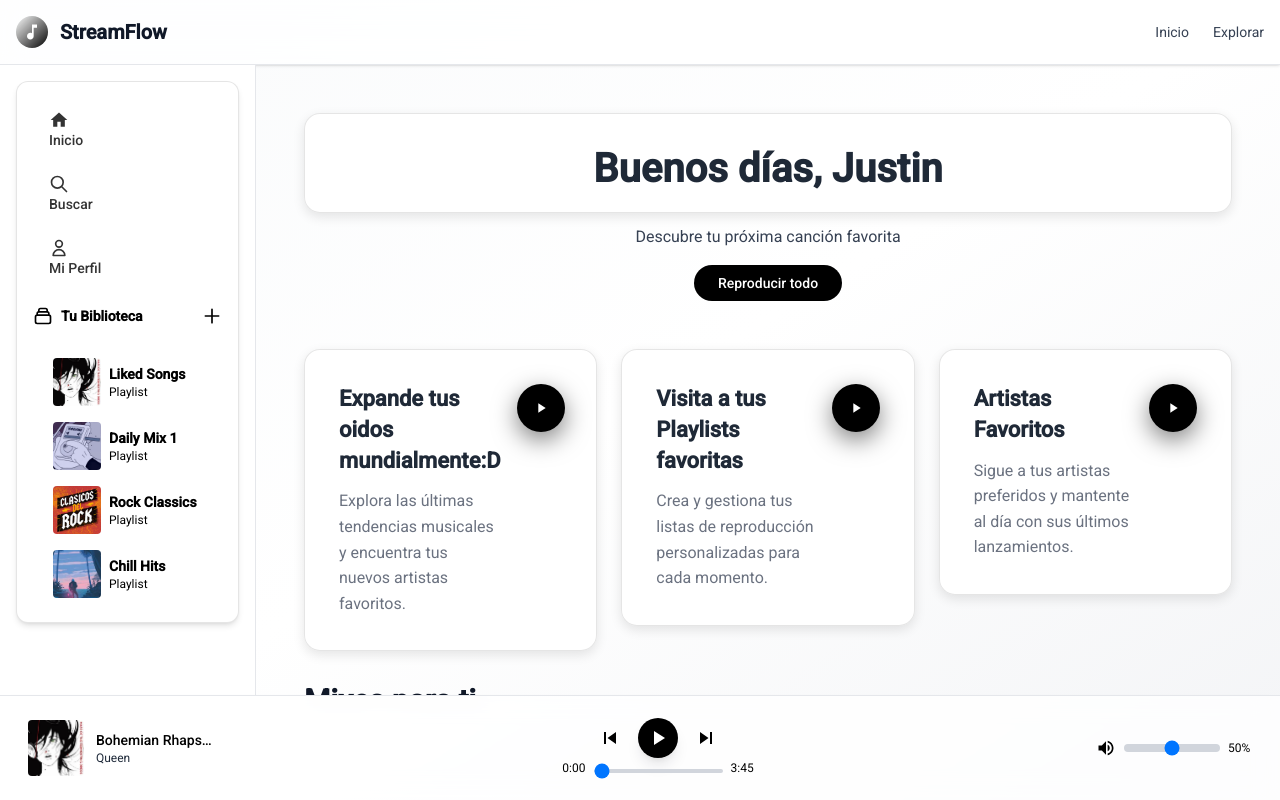
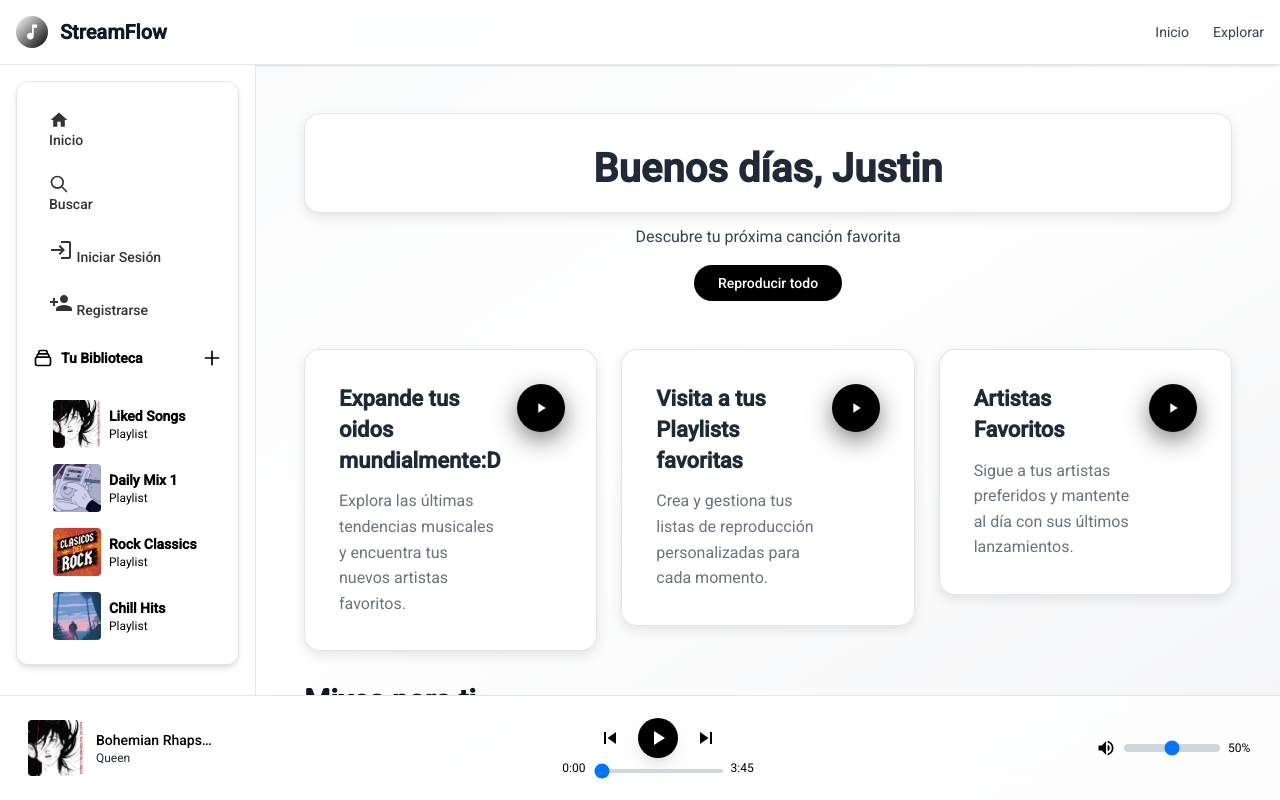
Before and after one commit to SteveSant26/streamflow_music_frontend, an Angular app: page /home in a window 1280 px wide. Built offline with nearby package versions, Linux system fonts and the light colour scheme; no server answers.

Commit message:
feat: Refactor aside menu component for improved user authentication handling and UI consistency

```diff
--- a/src/app/components/aside-menu/aside-menu.html
+++ b/src/app/components/aside-menu/aside-menu.html
@@ -1,7 +1,5 @@
 <nav class="flex flex-col flex-1 gap-4 p-4">
-  <div
-    class="bg-white backdrop-blur-sm rounded-xl p-4 border border-black/10 shadow-md"
-  >
+  <div class="bg-white backdrop-blur-sm rounded-xl p-4 border border-black/10 shadow-md">
     <ul class="space-y-2">
       <app-side-menu-item href="/home">
         <!-- Home Icon -->
@@ -13,77 +11,46 @@
 
       <app-side-menu-item href="/search">
         <!-- Search Icon -->
-        <svg
-          class="w-5 h-5"
-          fill="none"
-          stroke="currentColor"
-          viewBox="0 0 24 24"
-        >
-          <path
-            stroke-linecap="round"
-            stroke-linejoin="round"
-            stroke-width="2"
-            d="m21 21-6-6m2-5a7 7 0 11-14 0 7 7 0 0114 0z"
-          />
+        <svg class="w-5 h-5" fill="none" stroke="currentColor" viewBox="0 0 24 24">
+          <path stroke-linecap="round" stroke-linejoin="round" stroke-width="2"
+            d="m21 21-6-6m2-5a7 7 0 11-14 0 7 7 0 0114 0z" />
         </svg>
         Buscar
       </app-side-menu-item>
 
+      @if (user()) {
       <app-side-menu-item href="/profile">
         <!-- Profile Icon -->
-        <svg
-          class="w-5 h-5"
-          fill="none"
-          stroke="currentColor"
-          viewBox="0 0 24 24"
-        >
-          <path
-            stroke-linecap="round"
-            stroke-linejoin="round"
-            stroke-width="2"
-            d="M16 7a4 4 0 11-8 0 4 4 0 018 0zM12 14a7 7 0 00-7 7h14a7 7 0 00-7-7z"
-          />
-        </svg>
+        <mat-icon>person</mat-icon>
         Mi Perfil
       </app-side-menu-item>
+      } @else {
+      <app-side-menu-item href="/login">
+        <!-- Login Icon -->
+        <mat-icon>login</mat-icon>
+        Iniciar Sesión
+      </app-side-menu-item>
+      <app-side-menu-item href="/register">
+        <!-- Register Icon -->
+        <mat-icon>person_add</mat-icon>
+        Registrarse
+      </app-side-menu-item>
+      }
     </ul>
 
-    <div
-      class="flex items-center justify-between mb-4 hover:bg-black/5 transition-colors duration-300"
-    >
-      <a
-        routerLink="/library"
-        class="text-black font-semibold flex items-center gap-2 mt-4 mb-2 hover:bg-black/5 transition-colors duration-300 cursor-pointer"
-      >
+    <div class="flex items-center justify-between mb-4 hover:bg-black/5 transition-colors duration-300">
+      <a routerLink="/library"
+        class="text-black font-semibold flex items-center gap-2 mt-4 mb-2 hover:bg-black/5 transition-colors duration-300 cursor-pointer">
         <!-- Library Icon -->
-        <svg
-          class="w-5 h-5"
-          fill="none"
-          stroke="currentColor"
-          viewBox="0 0 24 24"
-        >
-          <path
-            stroke-linecap="round"
-            stroke-linejoin="round"
-            stroke-width="2"
-            d="M19 11H5m14 0a2 2 0 012 2v6a2 2 0 01-2 2H5a2 2 0 01-2-2v-6a2 2 0 012-2m14 0V9a2 2 0 00-2-2M5 11V9a2 2 0 012-2m0 0V5a2 2 0 012-2h6a2 2 0 012 2v2M7 7h10"
-          />
+        <svg class="w-5 h-5" fill="none" stroke="currentColor" viewBox="0 0 24 24">
+          <path stroke-linecap="round" stroke-linejoin="round" stroke-width="2"
+            d="M19 11H5m14 0a2 2 0 012 2v6a2 2 0 01-2 2H5a2 2 0 01-2-2v-6a2 2 0 012-2m14 0V9a2 2 0 00-2-2M5 11V9a2 2 0 012-2m0 0V5a2 2 0 012-2h6a2 2 0 012 2v2M7 7h10" />
         </svg>
         Tu Biblioteca
       </a>
       <button class="text-black hover:text-black transition-colors mt-4 mb-2">
-        <svg
-          class="w-5 h-5"
-          fill="none"
-          stroke="currentColor"
-          viewBox="0 0 24 24"
-        >
-          <path
-            stroke-linecap="round"
-            stroke-linejoin="round"
-            stroke-width="2"
-            d="M12 4v16m8-8H4"
-          />
+        <svg class="w-5 h-5" fill="none" stroke="currentColor" viewBox="0 0 24 24">
+          <path stroke-linecap="round" stroke-linejoin="round" stroke-width="2" d="M12 4v16m8-8H4" />
         </svg>
       </button>
     </div>
--- a/src/app/components/aside-menu/aside-menu.ts
+++ b/src/app/components/aside-menu/aside-menu.ts
@@ -1,20 +1,24 @@
-import { ChangeDetectionStrategy, Component } from "@angular/core";
-import { RouterLink } from "@angular/router";
-import { SideMenuItem } from "../side-menu-item/side-menu-item";
-import { SideMenuCard } from "../side-menu-card/side-menu-card";
-
+import { ChangeDetectionStrategy, Component, inject } from '@angular/core';
+import { RouterLink } from '@angular/router';
+import { SideMenuItem } from '../side-menu-item/side-menu-item';
+import { SideMenuCard } from '../side-menu-card/side-menu-card';
+import { AuthService } from '@shared/services/auth.service';
+import { MatIconModule } from '@angular/material/icon';
 @Component({
-  selector: "app-aside-menu",
-  imports: [RouterLink, SideMenuItem, SideMenuCard],
-  templateUrl: "./aside-menu.html",
+  selector: 'app-aside-menu',
+  imports: [RouterLink, SideMenuItem, SideMenuCard, MatIconModule],
+  templateUrl: './aside-menu.html',
   changeDetection: ChangeDetectionStrategy.OnPush,
 })
 export class AsideMenu {
+  private readonly authServie = inject(AuthService);
+  isAuthenticated = this.authServie.isAuthenticated();
+  user = this.authServie.user;
   // Mock data para las playlists
   playlists = [
-    { id: 1, name: "Liked Songs", cover: "/assets/playlists/playlist1.jpg" },
-    { id: 2, name: "Daily Mix 1", cover: "/assets/playlists/playlist2.webp" },
-    { id: 3, name: "Rock Classics", cover: "/assets/playlists/playlist3.jpg" },
-    { id: 4, name: "Chill Hits", cover: "/assets/playlists/playlist4.jpg" },
+    { id: 1, name: 'Liked Songs', cover: '/assets/playlists/playlist1.jpg' },
+    { id: 2, name: 'Daily Mix 1', cover: '/assets/playlists/playlist2.webp' },
+    { id: 3, name: 'Rock Classics', cover: '/assets/playlists/playlist3.jpg' },
+    { id: 4, name: 'Chill Hits', cover: '/assets/playlists/playlist4.jpg' },
   ];
 }
--- a/src/app/presentation/pages/auth/login/login.ts
+++ b/src/app/presentation/pages/auth/login/login.ts
@@ -4,7 +4,7 @@ import { CommonModule } from "@angular/common";
 import { FormsModule } from "@angular/forms";
 import { LoginUseCase } from "../../../../domain/usecases/login.usecase";
 import { LoginCredentials } from "../../../../domain/repositories/auth.repository";
-import { AuthService } from "../../../../shared/services/auth.service";
+import { AuthService } from "../../../../shared/services/auth.service";;
 
 @Component({
   selector: "app-login",
--- a/src/styles.css
+++ b/src/styles.css
@@ -2,3 +2,6 @@
 @import "tailwindcss";
 html, body { height: 100%; }
 body { margin: 0; font-family: Roboto, "Helvetica Neue", sans-serif; }
+
+html, body { height: 100%; }
+body { margin: 0; font-family: Roboto, "Helvetica Neue", sans-serif; }
```
Also changed, not shown: src/custom-theme.scss (+3 -15 lines), 1 other file (tests, documents, lock files or other folders).
